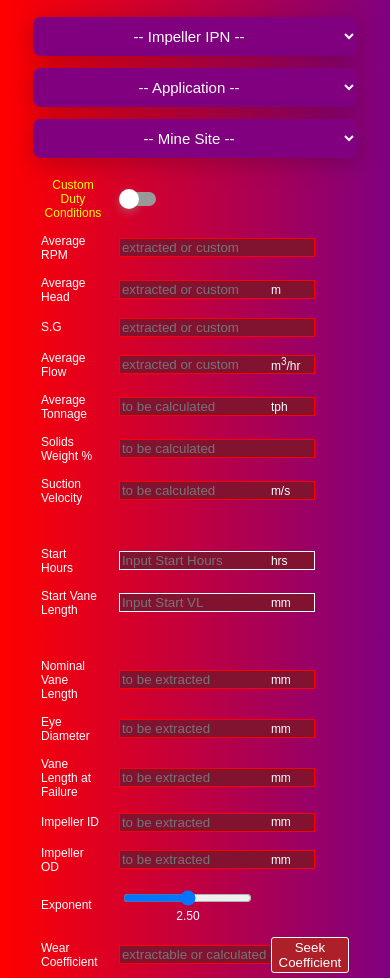
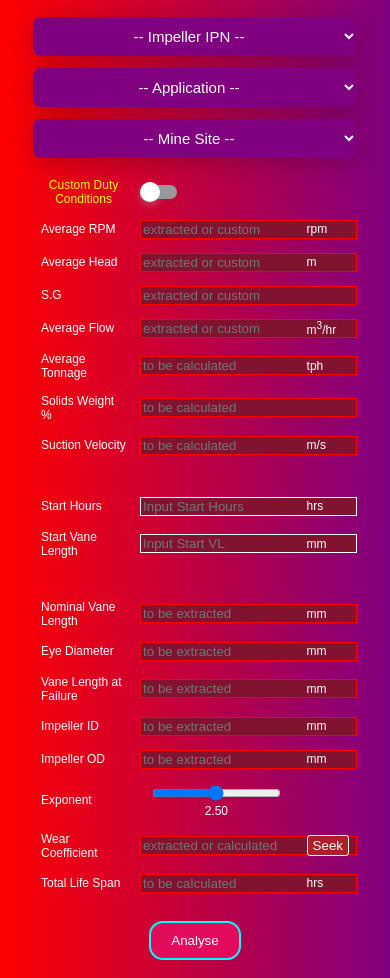
Before and after one commit to KomalNayanGalla/OilSands-Wear-Prediction-Model, a plain HTML site: page index.html in a window 390 px wide. Shown: the part 125-1103 px from the top of the page. Drawn offline with nearby package versions, Linux system fonts and the light colour scheme.

Commit message:
Added ID to Menu Title and Class to units

```diff
--- a/index.html
+++ b/index.html
@@ -37,7 +37,7 @@ Average Wear Coefficient is counter-calculated and displayed in the textbox.
 </head>
 <body onload="loadMetric()">
     <div class="container">
-        <div class="hamburger" onclick="toggleMenu()"><b>MENU  </b><i class="fa fa-bars" style="font-size:24px;"></i></div>
+        <div class="hamburger" onclick="toggleMenu()"><b id="menuTitle">MENU  </b><i class="fa fa-bars" style="font-size:24px;"></i></div>
 		<div class="hamburger-menu" id="hamburgerMenu">
 		  <a href="./index.html">IMPELLER</a>
 		  <a href="./tb.html">THROATBUSH</a>
@@ -75,18 +75,19 @@ Average Wear Coefficient is counter-calculated and displayed in the textbox.
 			</select>
                 <table>
 					<tr>
-						<td style="color:yellow;font-size:12px;text-align:center;">Custom Duty Conditions</td>
-						<td class="checkbox-wrapper-3" style="text-align: center;"><input type="checkbox" id="cbx-3" /><label for="cbx-3" class="toggle"><span></span></label></td>
+						<td style="color:yellow;font-size:12px;text-align:center;" id="cDCLabel">Custom Duty Conditions</td>
+						<td class="checkbox-wrapper-3" style="text-align: left; margin-left:0;"><input type="checkbox" id="cbx-3" /><label for="cbx-3" class="toggle"><span></span></label></td>
 					</tr>
 					<!--PROCESS-->
                     <tr>
                         <td><label for="avgRPM">Average RPM</label></td>
                         <td><input type="text" id="avgRPM" class="process-parameter" placeholder="extracted or custom" disabled></td>
+						<td id="rpmUnits" class="units">rpm</td>
                     </tr>
                     <tr>
                         <td><label for="avgHead">Average Head</label></td>
                         <td><input type="text" id="avgHead" class="process-parameter" placeholder="extracted or custom" disabled></td>
-                        <td id="headUnits">m</td>
+                        <td id="headUnits" class="units">m</td>
                     </tr>
                     <tr>
                         <td><label for="SG">S.G</label></td>
@@ -95,12 +96,12 @@ Average Wear Coefficient is counter-calculated and displayed in the textbox.
                     <tr>
                         <td><label for="avgFlow">Average Flow</label></td>
                         <td><input type="text" id="avgFlow" class="process-parameter" placeholder="extracted or custom" disabled></td>
-						<td id="flowUnits">m<sup>3</sup>/hr</td>
+						<td id="flowUnits" class="units">m<sup>3</sup>/hr</td>
                     </tr>
                     <tr>
                         <td><label for="avgTonnage">Average Tonnage</label></td>
                         <td><input type="text" class="disabled" id="avgTonnage" placeholder="to be calculated" disabled></td>
-						<td id="tonnageUnits">tph</td>
+						<td id="tonnageUnits" class="units">tph</td>
                     </tr>
                     <tr>
                         <td><label for="solidsWeightPercent">Solids Weight %</label></td>
@@ -108,7 +109,8 @@ Average Wear Coefficient is counter-calculated and displayed in the textbox.
                     </tr>
 					<tr>
                         <td><label for="suctionVelocity">Suction Velocity</label></td>
-                        <td><input type="text" class="disabled" id="suctionVelocity" placeholder="to be calculated" disabled></td><td id="suctionVelocityUnits">m/s</td>
+                        <td><input type="text" class="disabled" id="suctionVelocity" placeholder="to be calculated" disabled></td>
+						<td id="suctionVelocityUnits" class="units">m/s</td>
                     </tr>
 					<tr>
 					<td><br></td>
@@ -116,7 +118,8 @@ Average Wear Coefficient is counter-calculated and displayed in the textbox.
 					<!--USER INPUTS-->
 					<tr>
                         <td><label for="startHours" class="mandatory">Start Hours</label></td>
-                        <td><input type="text" id="startHours" placeholder="Input Start Hours" required></td><td>hrs</td>
+                        <td><input type="text" id="startHours" placeholder="Input Start Hours" required></td>
+						<td class="units">hrs</td>
                     </tr>
                     <tr>
                         <td><label for="startVaneLength" class="mandatory">Start Vane Length</label></td>
@@ -134,7 +137,8 @@ Average Wear Coefficient is counter-calculated and displayed in the textbox.
                     </tr>
 					<tr>
                         <td><label for="eyeDiameter">Eye Diameter</label></td>
-                        <td><input type="text" class="disabled" id="eyeDiameter" placeholder="to be extracted" disabled></td><td class="measure"></td>
+                        <td><input type="text" class="disabled" id="eyeDiameter" placeholder="to be extracted" disabled></td>
+						<td class="measure"></td>
                     </tr>
                     <tr>
                         <td><label for="failureVaneLength" class="mandatory">Vane Length at Failure</label></td>
@@ -159,13 +163,13 @@ Average Wear Coefficient is counter-calculated and displayed in the textbox.
                     </tr>
                     <tr>
                         <td><label for="wearCoefficient">Wear Coefficient</label></td>
-                        <td><input type="text" class="disabled" id="wearCoefficient" placeholder="extractable or calculated" disabled></td>
-						<td><center><button class="seek" onclick="goalseekDisplay()">Seek Coefficient</button></td>
+                        <td><input type="text" class="disabled" id="wearCoefficient" placeholder="extracted or calculated" disabled></td>
+						<td><button class="seek" onclick="goalseekDisplay()" id="seekBtn">Seek</button></td>
                     </tr>
                     <tr>
                         <td><label for="totalLifeSpan">Total Life Span</label></td>
                         <td><input type="text" class="disabled" id="totalLifeSpan" placeholder="to be calculated" disabled><br>
-						<td id="lifeSpanUnits">hrs</td>
+						<td id="lifeSpanUnits" class="units">hrs</td>
                     </tr>
                     <tr>
                         <td colspan="3"><br><center><button class="analyse" onclick="analyse()">Analyse</button></center></td>
```
Also changed, not shown: tb.html (+14 -10 lines).
